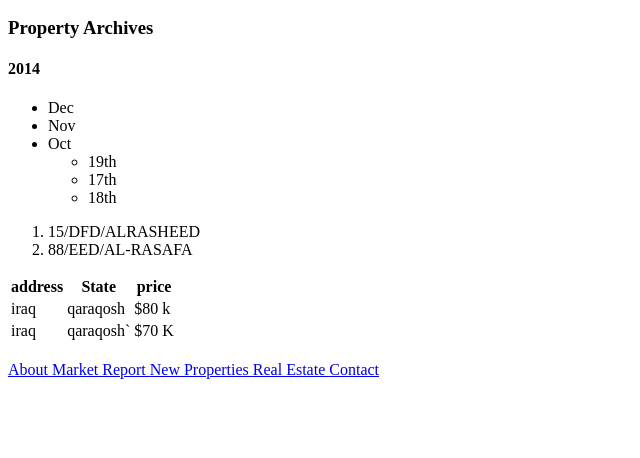
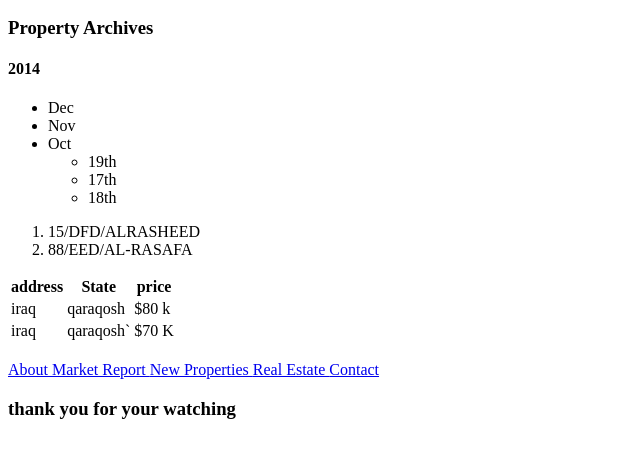
Before and after one commit to fadi-ina/exceptional-realty, a plain HTML site: page real-estate-listings.html in a window 1280 px wide. Shown: the part 110-568 px from the top of the page, without its empty margins (0-640 px from the left). Drawn offline with Linux system fonts and the light colour scheme.

Commit message:
new link

```diff
--- a/real-estate-listings.html
+++ b/real-estate-listings.html
@@ -39,5 +39,7 @@
 <a href="new-properties.html" target="_blank"> New Properties </a>
 <a href="real-estate-listings.html" target="_blank">Real Estate </a>
 <a href="contact.html" target="_blank"> Contact </a>
+<br>
+<h3>thank you for your watching</h3>
   </body>
 </html>
```
